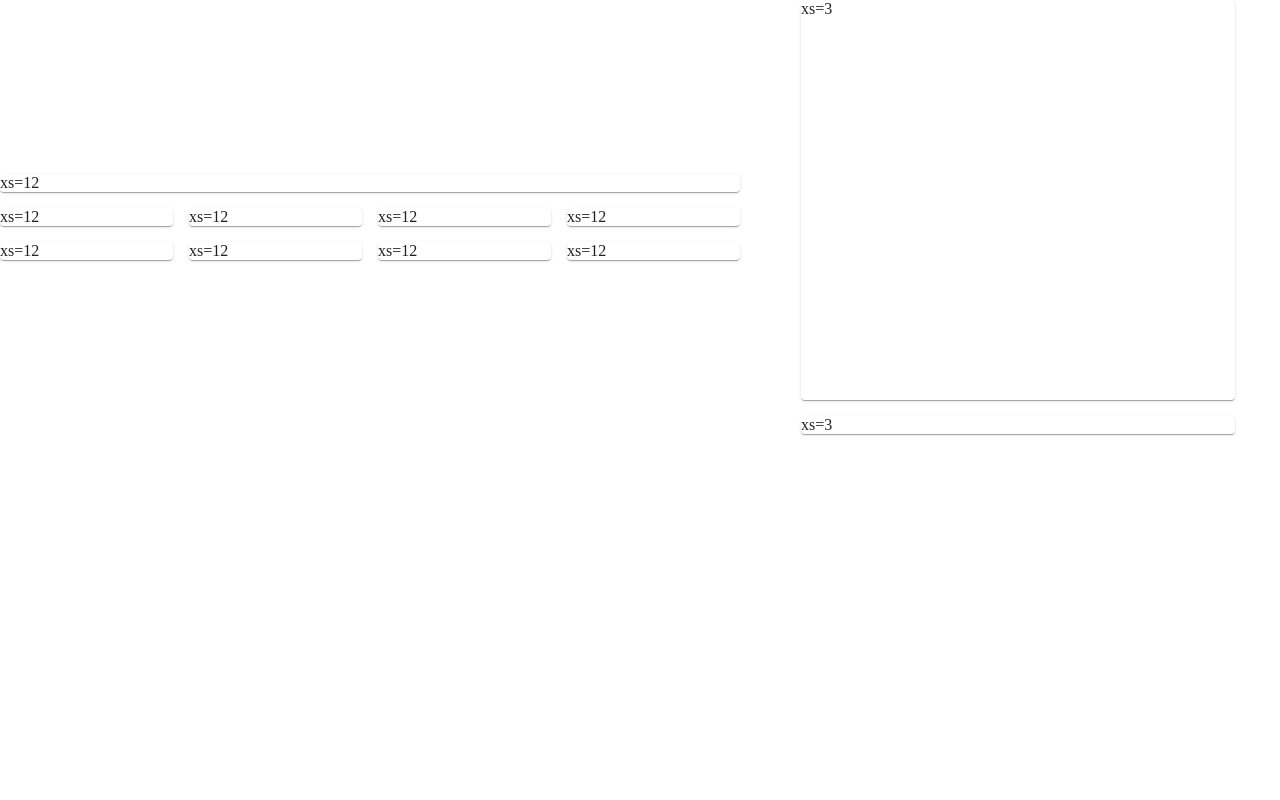
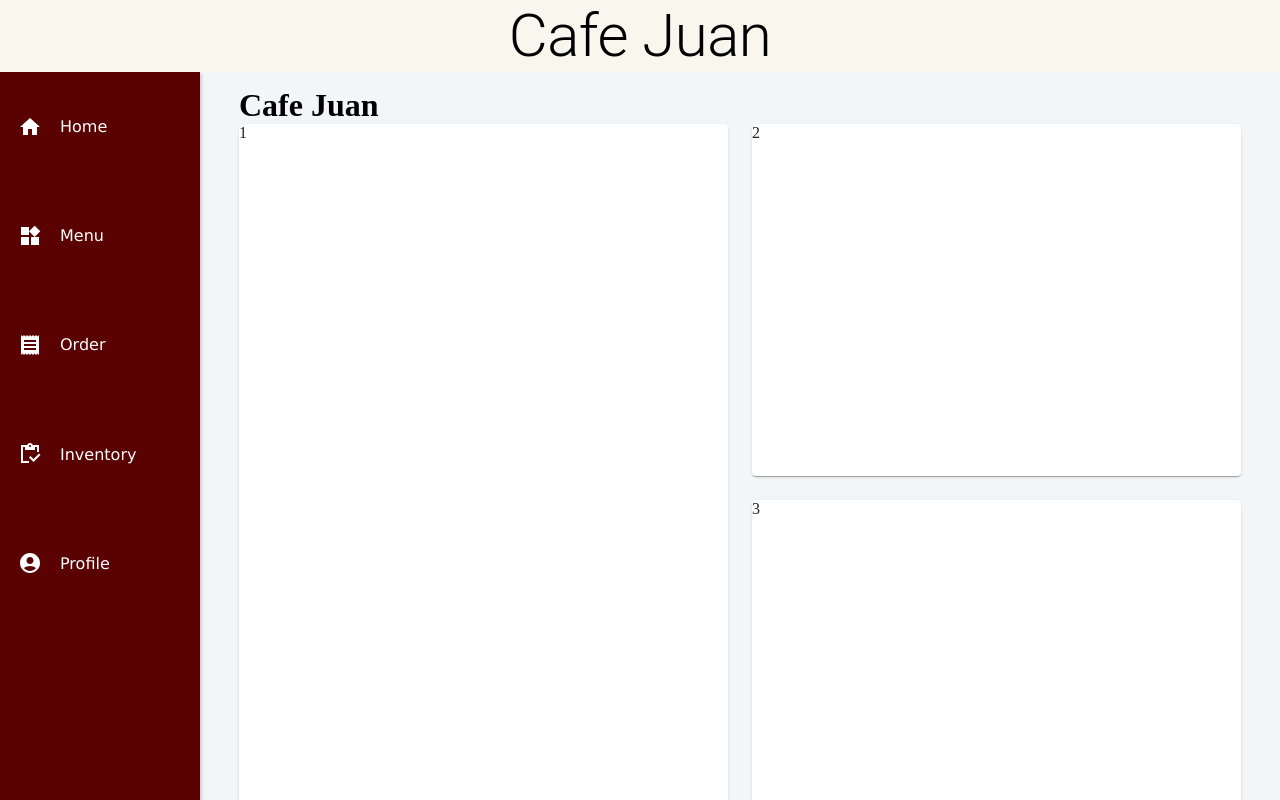
Before and after one commit to tuungss123/IMS, a React (Vite) app in the folder FE/client-web/: page / in a window 1280 px wide. Built offline with nearby package versions, Linux system fonts and the light colour scheme.

Commit message:
Route and layout

```diff
--- a/FE/client-web/package.json
+++ b/FE/client-web/package.json
@@ -15,7 +15,8 @@
     "@mui/icons-material": "^5.15.5",
     "@mui/material": "^5.15.3",
     "react": "^18.2.0",
-    "react-dom": "^18.2.0"
+    "react-dom": "^18.2.0",
+    "react-router-dom": "^6.21.3"
   },
   "devDependencies": {
     "@types/react": "^18.2.43",
--- a/FE/client-web/src/App.jsx
+++ b/FE/client-web/src/App.jsx
@@ -1,18 +1,36 @@
-import React from "react"
+import {
+  createBrowserRouter,
+  Routes,
+  Route,
+  Link,
+  NavLink,
+  createRoutesFromElements,
+  RouterProvider
+} from 'react-router-dom'
+
+//pages
 import SignIn from "./pages/sign-in"
 import HomePage from "./pages/home"
 import InventoryPage from "./pages/inventory"
 import OrdersPage from "./pages/orders"
-import SideNav from "./components/sidenav"
-import Navbar from "./components/navbar"
 import MenuPage from "./pages/menu"
+import RootLayout from './layouts/root-layout'
 import "./App.css"
+
+const router = createBrowserRouter(
+  createRoutesFromElements(
+    <Route path='/' element={<RootLayout/>}>
+      <Route index element={<HomePage/>} />
+      <Route path='inventory' element={<InventoryPage/>} />
+      <Route path='orders' element={<OrdersPage/>} />
+      <Route path='menu' element={<MenuPage/>} />
+    </Route>
+  )
+)
 
 const App = () => {
   return (
-    <div className="App">
-      <MenuPage/>
-    </div>
+    <RouterProvider router={router}/>
   )
 }
 
--- /dev/null
+++ b/FE/client-web/src/layouts/root-layout/index.jsx
@@ -0,0 +1,21 @@
+import { Outlet } from "react-router-dom";
+import NavBar from "../../components/navbar";
+import SideNav from "../../components/sidenav";
+import './style.css'
+
+
+const RootLayout = () => {
+  return (
+    <div className="protected-page">
+        <NavBar />
+        <div className="sidebar-main-container">
+            <SideNav/>
+            <div className="main-content">
+              <Outlet/>
+            </div>
+        </div>
+    </div>
+  )
+}
+
+export default RootLayout;
--- /dev/null
+++ b/FE/client-web/src/layouts/root-layout/style.css
@@ -0,0 +1,21 @@
+.protected-page {
+    display: flex;
+    flex-direction: column;
+    height: 100vh;
+    overflow: hidden;
+}
+
+.sidebar-main-container {
+    background: #F3F6F9;
+    display: flex;
+    height: 100%;
+    overflow: hidden;
+}
+
+.main-content {
+    padding: 15px;
+    display: flex;
+    flex-direction: column;
+    flex-grow: 1;
+    overflow: auto;
+}
```
Also changed, not shown: 1 other file (tests, documents, lock files or other folders).
